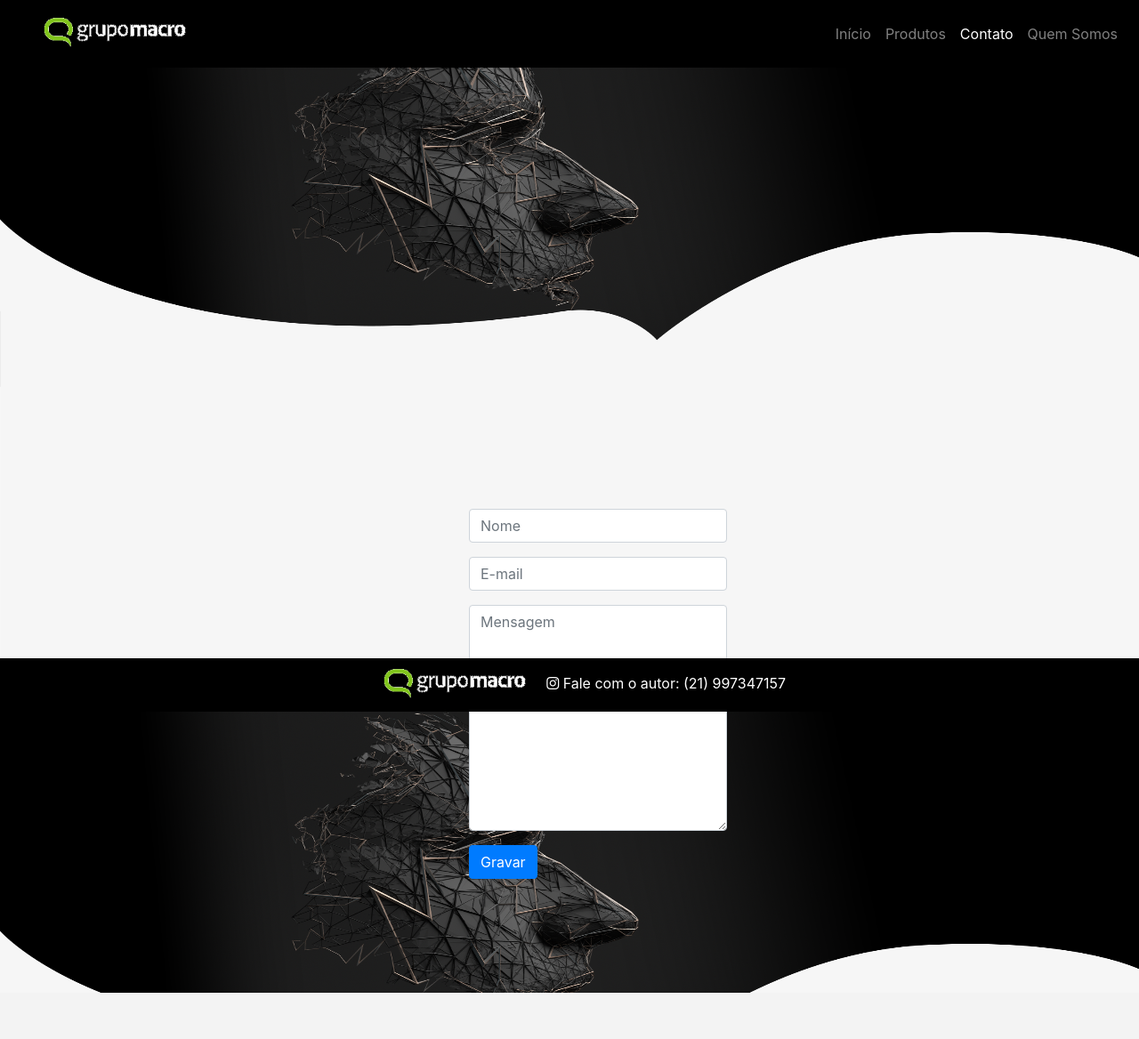
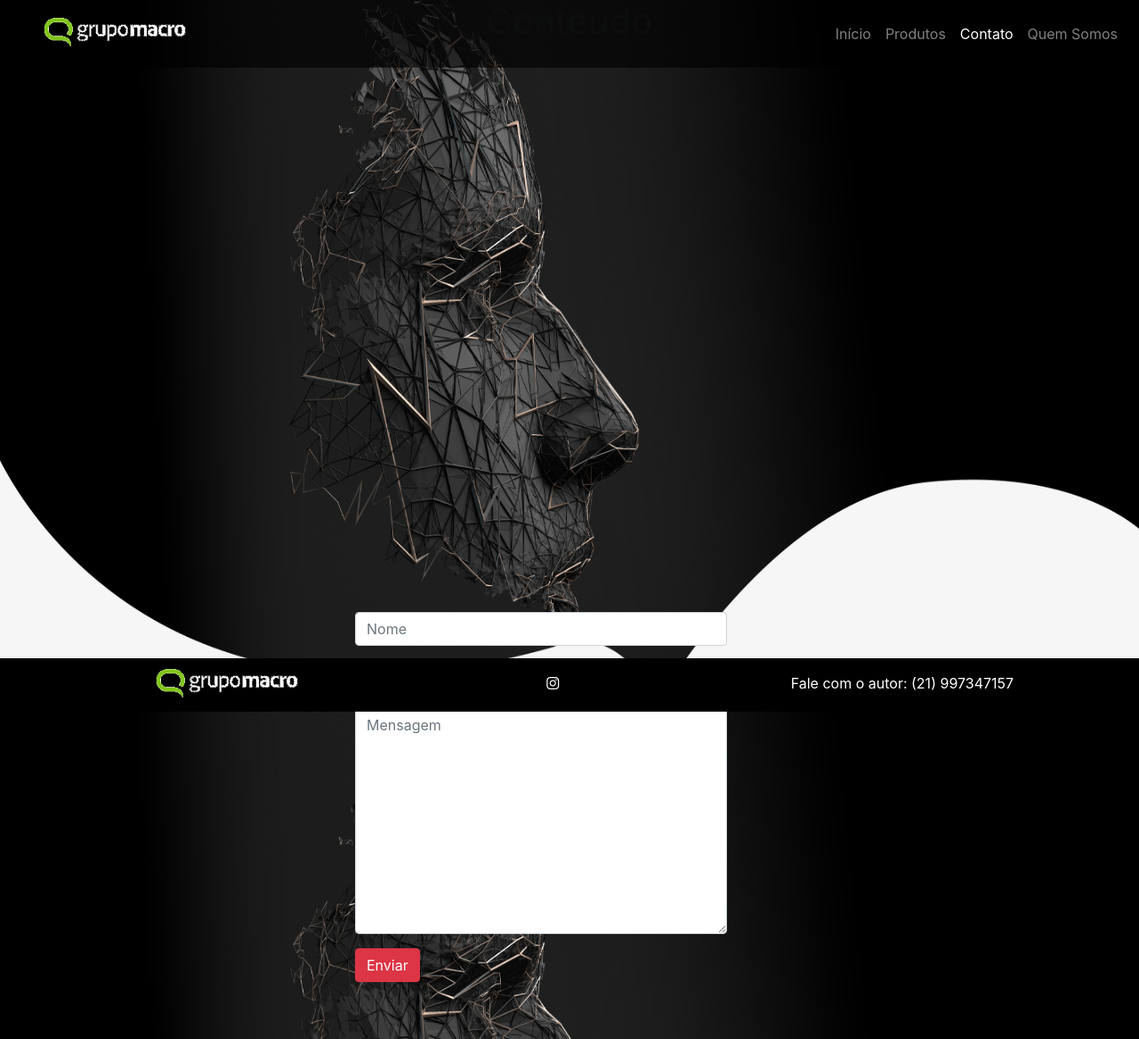
Before and after one commit to dev-AntonioLima/agencia-macro, a PHP site: page /contato.html in a window 1280 px wide. Shown: the whole page at 89% size. Before the commit the page ends 1116 px from the top, so only its background shows below. Run offline with PHP 8.4, Linux system fonts and the light colour scheme; some libraries are stand-ins or nearby versions.

Commit message:
Update Background

```diff
--- a/contato.html
+++ b/contato.html
@@ -61,16 +61,20 @@ crossorigin="anonymous"></script>
 
 </header>
 
-<h1>Fale com o <img id="logo" src="./img/logo.png" alt="logo"></h1>
+<div class="container">
+
+    <h1>Conteudo</h1>
+</div>
+
+
 
 
 <!-- FORMULÁRIO -->
 <form action="/action_page.php">
 
 <div class="container">
+
 <form>
-
-
 <!-- CAMPO NOME  -->
 <div class="row">
 <div class="form-group col-xs-6 col md-6 col-lg-6 col-xl-6">
@@ -98,11 +102,8 @@ class="form-control"/>
 
 </form>
 
-
-<input type="submit" value="Gravar" class="btn btn-primary" />
+<input type="submit" value="Enviar" class="btn btn-danger"/>
 </div>
-
-
 
 <!-- FOOTER -->
 <div class="footer">
--- a/css/styles.css
+++ b/css/styles.css
@@ -4,6 +4,8 @@
 .home{background-image: url(../img/Home.png);
 background-size: 100% 400%; background-repeat: no-repeat;
 background-attachment: fixed;
+padding: 100%;
+margin-top: 0%;
 }
 
 .produtos{background-image: url(../img/Produtos.png);
@@ -11,19 +13,16 @@ background-size: 100% 100%; background-repeat: no-repeat;
 background-attachment: fixed;
 }
 
-.contato{background-image: url(../img/Contato_desk.png);
-background-size: 100% 200%; background-repeat: no-repeat;
+.contato{
+background-image: url(../img/Contato_desk.png);
+background-size: 100% 60%; background-repeat: no-repeat;
 background-attachment: fixed;
 }
 
+
 .quemsomos{background-image: url(../img/quemSomos.png);
-background-size: 100% 150%; background-repeat: no-repeat;
+background-size: 100% 170%; background-repeat: no-repeat;
 background-attachment: fixed;
-}
-
-.background{
-width: 100%;
-height: 100%;
 }
 
 
@@ -32,14 +31,22 @@ color: rgb(255, 255, 255);
 font-size: 18px;
 }
 
-h1, h3, h4 {
+h1{
+text-align: center;bottom: 20px;
+}
+
+
+h3, h4 {
 color: #FFF;
+font-size: 33px;
+text-align: center;
 }
 
 
 /* Barra de navegação */
 header, .navbar {
-background-color: rgb(0, 0, 0);
+background-color: rgba(0, 0, 0, 0.639);
+margin-bottom: 0%;
 }
 
 #nav-container {
@@ -49,6 +56,7 @@ padding-bottom: 0;
 
 #logo {
 margin-left: 1%;
+margin-right: 20%;
 width: 200px;
 }
 
@@ -83,11 +91,19 @@ color: red;
 }
 
 form{
-margin-top: 30%;
+margin-top: 50%;
+margin-bottom: 5%;
 margin-left: 30%;
-padding: 10%
 }
 
+
+
+
+
+
+i{
+margin-right: 20%;
+}
 
 .footer{
 bottom: 0;
--- a/index.html
+++ b/index.html
@@ -62,8 +62,9 @@ crossorigin="anonymous"></script>
 </header>
 
 <div class="home">
-<img src="img/Home.png">
+<p>Um espaço cheio de pensamentos e dilemas</p>
 </div>
+
 
 <!-- FOOTER -->
 <div class="footer">
```
Also changed, not shown: img/Contato_desk.png.
